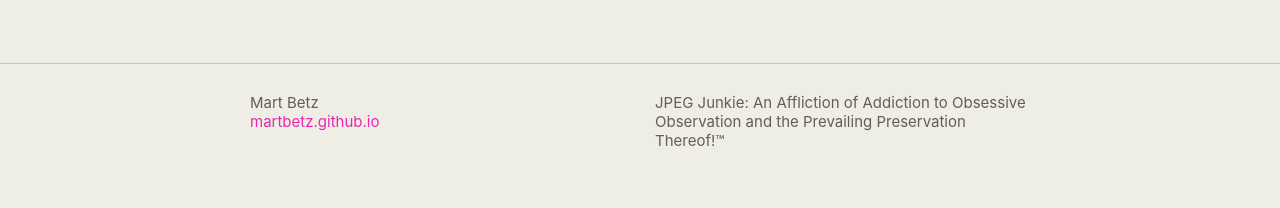
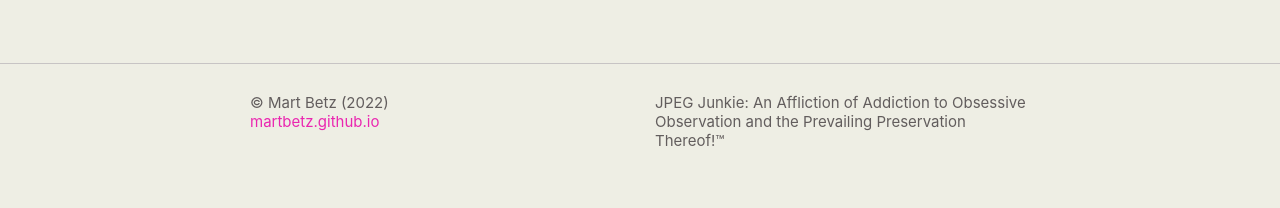
Before and after one commit to martbetz/martbetz.github.io, a Jekyll site: the page built from index.html, in a window 1280 px wide. Shown: the part 1736-1944 px from the top of the page. Built offline with Jekyll 4.4.1, drawn with Linux system fonts in a browser that asks for light colours; the list of posts is cut into pages by our own code.

Commit message:
Update footer.html

```diff
--- a/_includes/footer.html
+++ b/_includes/footer.html
@@ -15,7 +15,7 @@
      {%- if site.author %}
         <ul class="contact-list">
           {% if site.author.name -%}
-            <li class="p-name">{{ site.author.name | escape }}</li>
+            <li class="p-name">© {{ site.author.name | escape }} (2022)</li>
           {% endif -%}
           {% if site.author.email -%}
             <!-- <li><a class="u-email" href="mailto:{{ site.author.email }}">{{ site.author.email }}</a></li> -->
```
